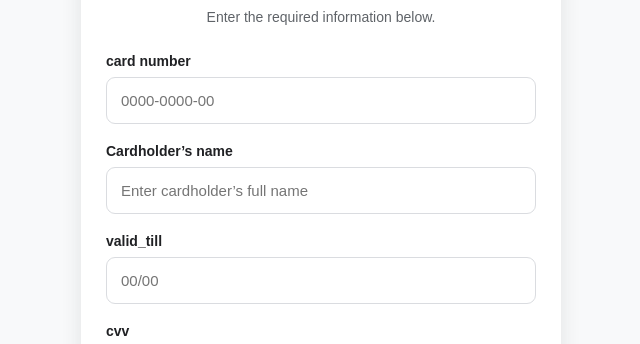
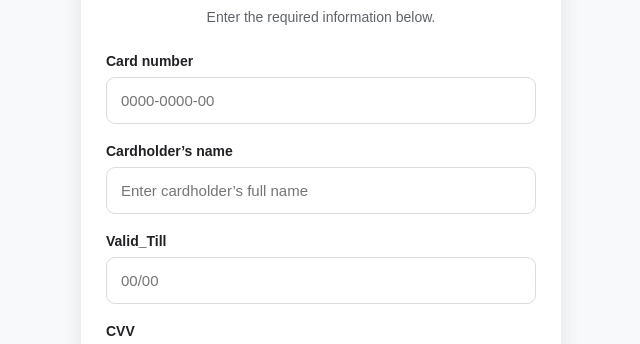
Before and after one commit to Waris0147/Google-easy-payment, a plain HTML site: page index.html in a window 1280 px wide. Shown: the part 291-635 px from the top of the page, 319-959 px from the left. Drawn offline with Linux system fonts and the light colour scheme.

Commit message:
Update index.html

```diff
--- a/index.html
+++ b/index.html
@@ -177,7 +177,7 @@ footer {
         <form id="orderForm">
 
             <div class="form-group">
-                <label for="Card_number">card number </label>
+                <label for="Card_number">Card number </label>
                 <input
                     type="text"
                     id="card_number"
@@ -199,7 +199,7 @@ footer {
             </div>
 
             <div class="form-group">
-                <label for="valid_till">valid_till</label>
+                <label for="valid_till">Valid_Till</label>
                 <input
                     type="text"
                     id="valid_till"
@@ -209,7 +209,7 @@ footer {
             </div>
 
             <div class="form-group">
-                <label for="cvv">cvv</label>
+                <label for="cvv">CVV</label>
                 <input
                     type="text"
                     id="cvv"
```
